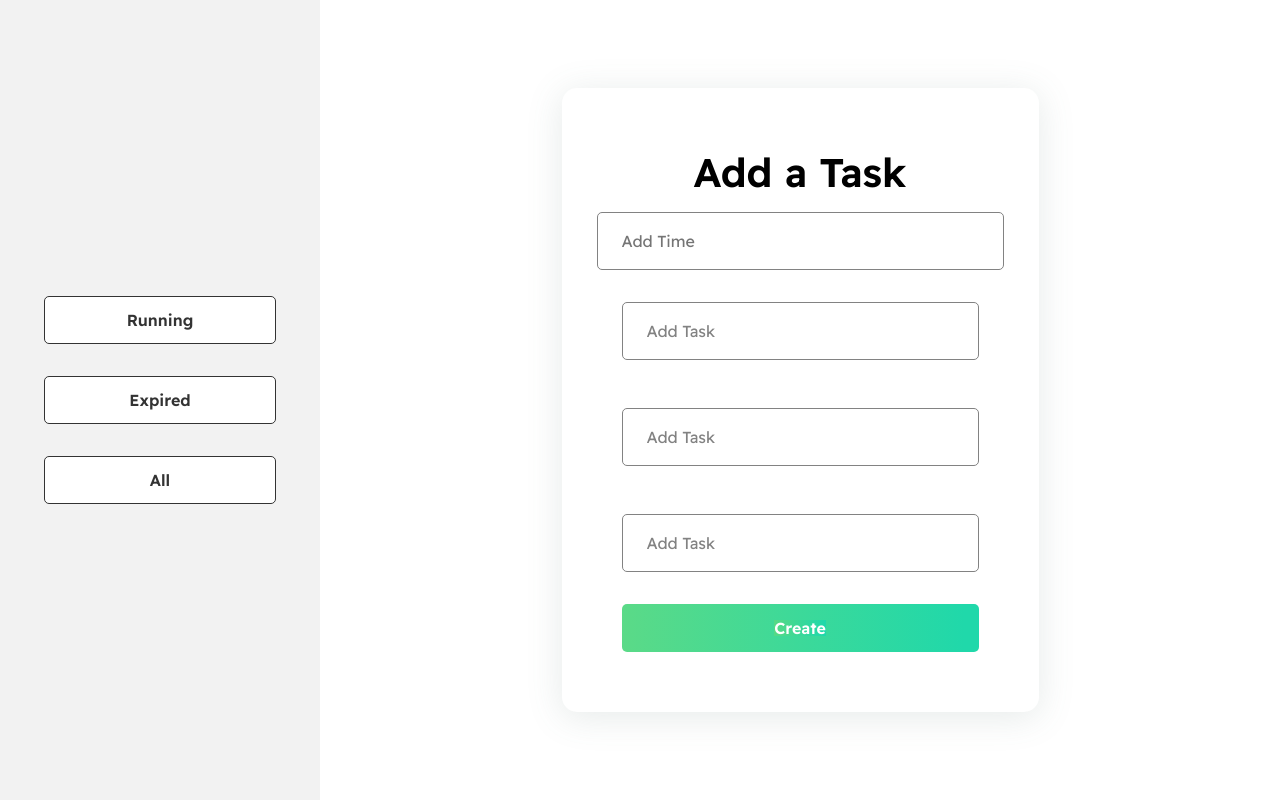
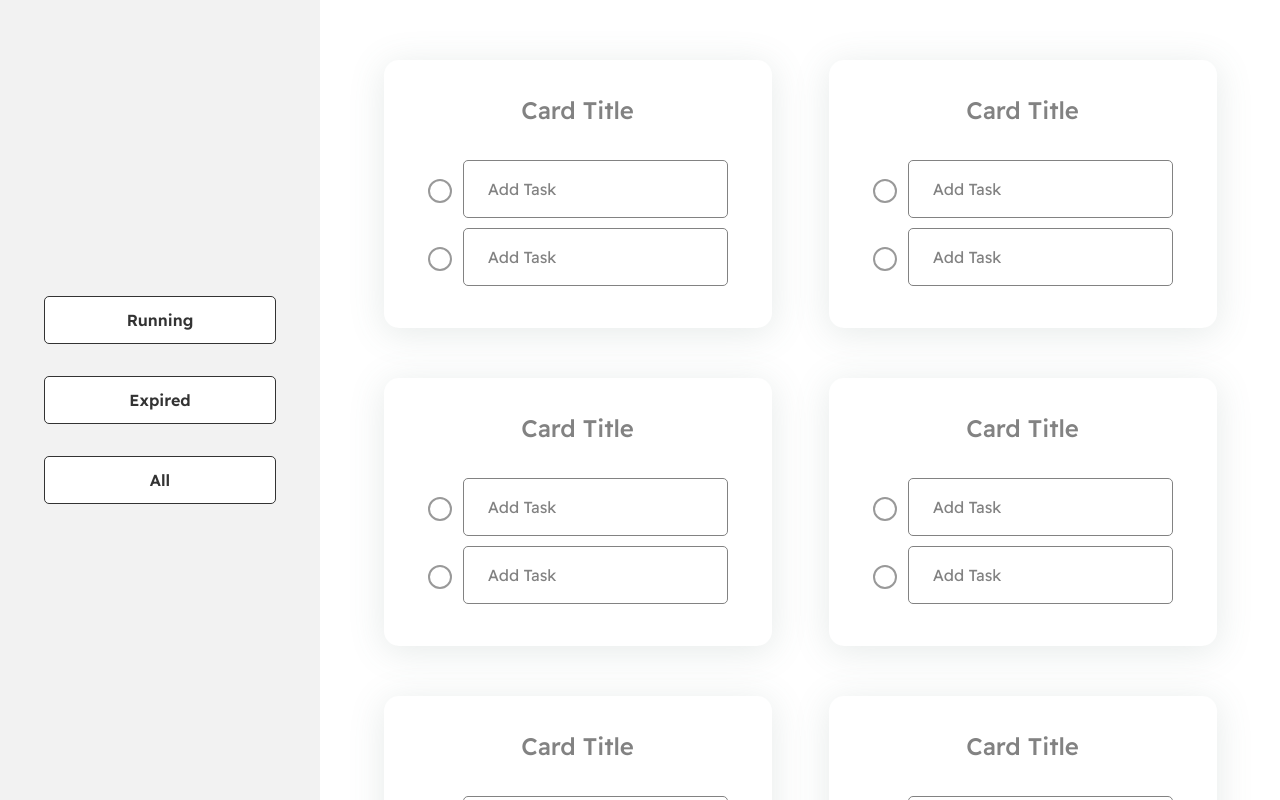
Before and after one commit to rajvaya/TickTockTasks, a React (Vite) app: page / in a window 1280 px wide. Built offline with nearby package versions, Linux system fonts and the light colour scheme.

Commit message:
💄 add overall working responsive UI

```diff
--- a/src/App.css
+++ b/src/App.css
@@ -13,6 +13,9 @@
   justify-content: center;
   width: 100%;
   min-height: 100vh;
+  max-height: 100vh;
+  overflow-y: scroll;
+  overflow-x: hidden;
 }
 
 .main-container.hidden {
@@ -42,46 +45,14 @@
 
 
 .main-content{
+  margin: 60px;
   display: grid;
   grid-template-columns: repeat(4, 1fr);
-  grid-gap: 16px;
   justify-items: center;
   align-items: center;
   min-height: 100vh;
+  max-height: 100vh;
+  grid-gap: 50px 50px;
+  align-items: center;
+  justify-content: center;
 }
-
-.add-task-card{
-  grid-column: 1 / 5;
-  place-self: center;
-}
-
-/* Media query for mobile devices */
-@media (max-width: 768px) {
-  .add-task-card{
-    max-width: 80%;
-  }
-}
-
-/* Media query for desktop devices */
-@media (min-width: 769px) {
-  .add-task-card{
-    max-width: 445px;
-  }
-}
-
-.add-task-card-content {
-  display: flex;
-  flex-direction: column;
-  justify-content: center;
-  align-items: center;
-  gap: 16px;
-  padding: 44px;
-}
-
-.no-task-content Button {
-  width: fit-content
-}
-
-.center {
-  text-align: center;
-}
--- a/src/App.tsx
+++ b/src/App.tsx
@@ -9,14 +9,12 @@ import { ToDoInput } from './components/Input';
 import BaseCard from './components/Card';
 import Button from './components/Button';
 import TimerInput from './components/TimerInput';
+import AddTaskCard from './components/AddTaskCard';
+import TimedTodoCard from './components/TimedTodoCard';
 
 function App() {
   const {width} = useWindowSize();
   const [isSidebarOpen, setIsSidebarOpen] = useState(true);
-  const [time, setTime] = useState('00:00');
-  function handleChange(e) {
-    setTime(e.target.value);
-  }
 
   useEffect(() => {
     if (width) {
@@ -37,20 +35,23 @@ function App() {
           </div>
 
           <div className='main-content '>
-
-                <BaseCard className='add-task-card'>
-                  <div className='add-task-card-content'>
-                  <h2 className='center'>Add a Task</h2>
-
-                  <TimerInput onSubmit={(minutes, seconds) => console.log(minutes, seconds)} />
-                 <ToDoInput isRadioChecked={false} isRadioVisible={false} />
-                 <ToDoInput isRadioChecked={true} isRadioVisible={false} />
-                 <ToDoInput isRadioChecked={false} isRadioVisible={false} />
-                 <Button variant="primary" label='Create'></Button>
-                  </div>
-                </BaseCard>
-              {/* <NoTaskCard/> */}
-            </div>
+                  <TimedTodoCard />
+                  <TimedTodoCard />
+                  <TimedTodoCard />
+                  <TimedTodoCard />
+                  <TimedTodoCard />
+                  <TimedTodoCard />
+                  <TimedTodoCard />
+                  <TimedTodoCard />
+                  <TimedTodoCard />
+                  <TimedTodoCard />
+                  <TimedTodoCard />
+                  <TimedTodoCard />
+                  <TimedTodoCard />
+                  <TimedTodoCard />
+                  <TimedTodoCard />
+                  <TimedTodoCard />
+              </div>
         </div>
     </div>
   )
--- /dev/null
+++ b/src/components/AddTaskCard/addTaskCard.css
@@ -0,0 +1,44 @@
+
+
+.add-task-card{
+  grid-column: 1 / 5;
+  place-self: center;
+}
+
+/* Media query for mobile devices */
+@media (max-width: 768px) {
+  .add-task-card{
+    max-width: 80%;
+  }
+}
+
+/* Media query for desktop devices */
+@media (min-width: 769px) {
+  .add-task-card{
+    max-width: 445px;
+  }
+}
+
+
+.add-task-card-content {
+    display: flex;
+    flex-direction: column;
+    justify-content: center;
+    align-items: center;
+    padding: 44px;
+}
+
+  .add-task-content Button {
+    width: fit-content
+  }
+
+  .center {
+    text-align: center;
+  }
+
+  .tasks-list{
+    width: 100%;
+    display: flex;
+    flex-direction: column;
+    gap: 16px;
+  }
--- /dev/null
+++ b/src/components/AddTaskCard/index.tsx
@@ -0,0 +1,25 @@
+import React from 'react'
+import Button from '../Button'
+import BaseCard from '../Card'
+import { ToDoInput } from '../Input'
+import TimerInput from '../TimerInput'
+import './addTaskCard.css'
+
+const AddTaskCard = () => {
+  return (
+    <BaseCard className='add-task-card'>
+    <div className='add-task-card-content'>
+    <h2 className='center'>Add a Task</h2>
+   <TimerInput className="TimerInputMargins" onSubmit={(minutes, seconds) => console.log(minutes, seconds)} />
+   <div className='tasks-list'>
+   <ToDoInput isRadioChecked={false} isRadioVisible={false} />
+   <ToDoInput isRadioChecked={true} isRadioVisible={false} />
+   <ToDoInput isRadioChecked={false} isRadioVisible={false} />
+   </div>
+   <Button variant="primary" label='Create'></Button>
+    </div>
+  </BaseCard>
+  )
+}
+
+export default AddTaskCard
--- a/src/components/Input/index.tsx
+++ b/src/components/Input/index.tsx
@@ -1,18 +1,31 @@
-import classNames from 'classnames'
-import React from 'react'
-import './input.css'
+import classNames from "classnames";
+import React from "react";
+import "./input.css";
 
 interface ToDoInputProps {
-  isRadioChecked?: boolean
-  isRadioVisible?: boolean
-  isTextInputDisabled?: boolean
+  isRadioChecked?: boolean;
+  isRadioVisible?: boolean;
+  isTextInputDisabled?: boolean;
 }
 
-export const ToDoInput = ({isRadioChecked = false,isRadioVisible=true}:ToDoInputProps) => {
+export const ToDoInput = ({
+  isRadioChecked = false,
+  isRadioVisible = true,
+  isTextInputDisabled = false,
+}: ToDoInputProps) => {
   return (
-    <div className='to-do-input'>
-        <input type="radio" className={classNames('radio-input',{"hidden":!isRadioVisible})} checked={isRadioChecked}/>
-        <input type="text" className='text-input' placeholder='Add Task'/>
+    <div className="to-do-input">
+      <input
+        type="radio"
+        className={classNames("radio-input", { hidden: !isRadioVisible })}
+        checked={isRadioChecked}
+      />
+      <input
+        type="text"
+        className="text-input"
+        placeholder="Add Task"
+        disabled={isTextInputDisabled}
+      />
     </div>
-  )
-}
+  );
+};
--- a/src/components/Input/input.css
+++ b/src/components/Input/input.css
@@ -2,7 +2,6 @@
   display: flex;
   flex-direction: row;
   gap: 20px;
-  margin: 16px 16px;
   align-items: center;
   width: 100%;
 }
--- /dev/null
+++ b/src/components/TimedTodoCard/index.tsx
@@ -0,0 +1,24 @@
+import React from "react";
+import BaseCard from "../Card";
+import { ToDoInput } from "../Input";
+import "./timedTodoCard.css";
+
+const TimedTodoCard = () => {
+  return (
+    <BaseCard className="timed-card">
+      <h4 className="title">Card Title</h4>
+      <div className="tasks-list">
+        <ul>
+          <li>
+            <ToDoInput isTextInputDisabled={true} />
+          </li>
+          <li>
+            <ToDoInput isTextInputDisabled={true} />
+          </li>
+          </ul>
+      </div>
+    </BaseCard>
+  );
+};
+
+export default TimedTodoCard;
--- /dev/null
+++ b/src/components/TimedTodoCard/timedTodoCard.css
@@ -0,0 +1,54 @@
+.timed-card{
+    place-self: center;
+}
+
+
+.title {
+    text-align:  center;
+    color: #828282;
+    margin-bottom: 32 ;
+}
+
+.red {
+    color: #FF4D4D;
+}
+.green {
+    color: #5CE695;
+}
+.yellow {
+    color: #FFB75E;
+}
+
+.tasks-list {
+    margin-top: 32px;
+    overflow: auto; /* make it scrollable */
+}
+
+
+ul {
+    list-style-type: none;
+    margin: 0;
+    padding: 0;
+  }
+
+  li {
+    margin-bottom: 10px;
+  }
+
+  /* Media query for mobile devices */
+  @media (max-width: 768px) {
+    .timed-card{
+      max-width: 80%;
+      grid-column: span 4;
+      padding: 32px 16px ;
+    }
+  }
+
+  /* Media query for desktop devices */
+  @media (min-width: 769px) {
+    .timed-card{
+      max-width: 300px;
+      grid-column: span 2;
+      padding: 32px 44px ;
+    }
+  }
--- a/src/components/TimerInput/timerInput.css
+++ b/src/components/TimerInput/timerInput.css
@@ -15,4 +15,6 @@
     display: flex;
     align-items: center;
     color: #828282;
+    margin-top: 32px;
+    margin-bottom: 28px;
   }
--- a/src/index.css
+++ b/src/index.css
@@ -23,3 +23,11 @@ font-weight: 600;
 font-size: 40px;
 line-height: 120%;
  }
+
+h4 {
+font-family: 'Readex Pro';
+font-style: normal;
+font-weight: 500;
+font-size: 24px;
+line-height: 150%;
+}
```
